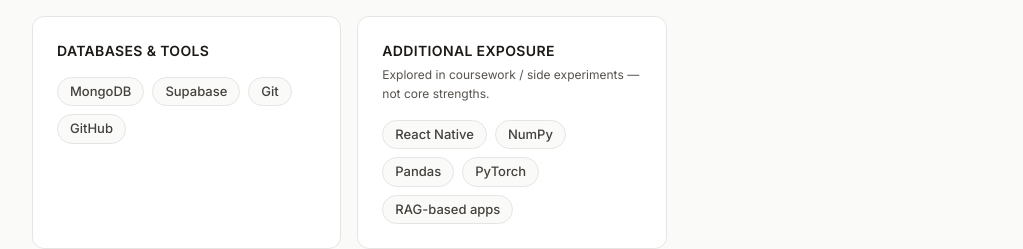
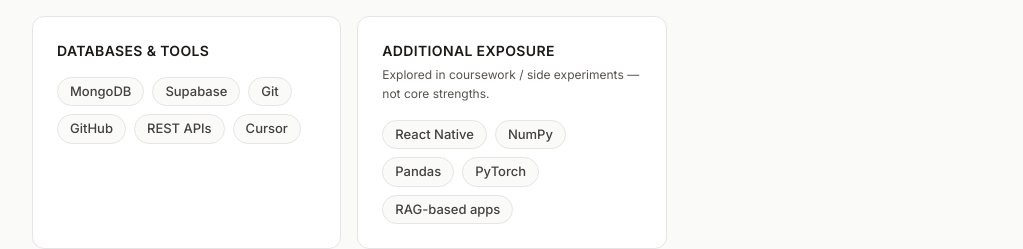
Before and after one commit to Exploring-glitch/sreeja-dey-portfolio, a React (Vite) app: page / in a window 1280 px wide. Shown: the part 1708-1957 px from the top of the page, without its empty margins (128-1151 px from the left). Built offline with nearby package versions, Linux system fonts and the light colour scheme.

Commit message:
chore: update Databases and Tools skill group

```diff
--- a/src/data/portfolio.js
+++ b/src/data/portfolio.js
@@ -39,7 +39,7 @@
   },
   {
     title: "Databases & Tools",
-    items: ["MongoDB", "Supabase", "Git", "GitHub"],
+    items: ["MongoDB", "Supabase", "Git", "GitHub", "REST APIs", "Cursor"],
   },
   {
     title: "Additional exposure",
```
